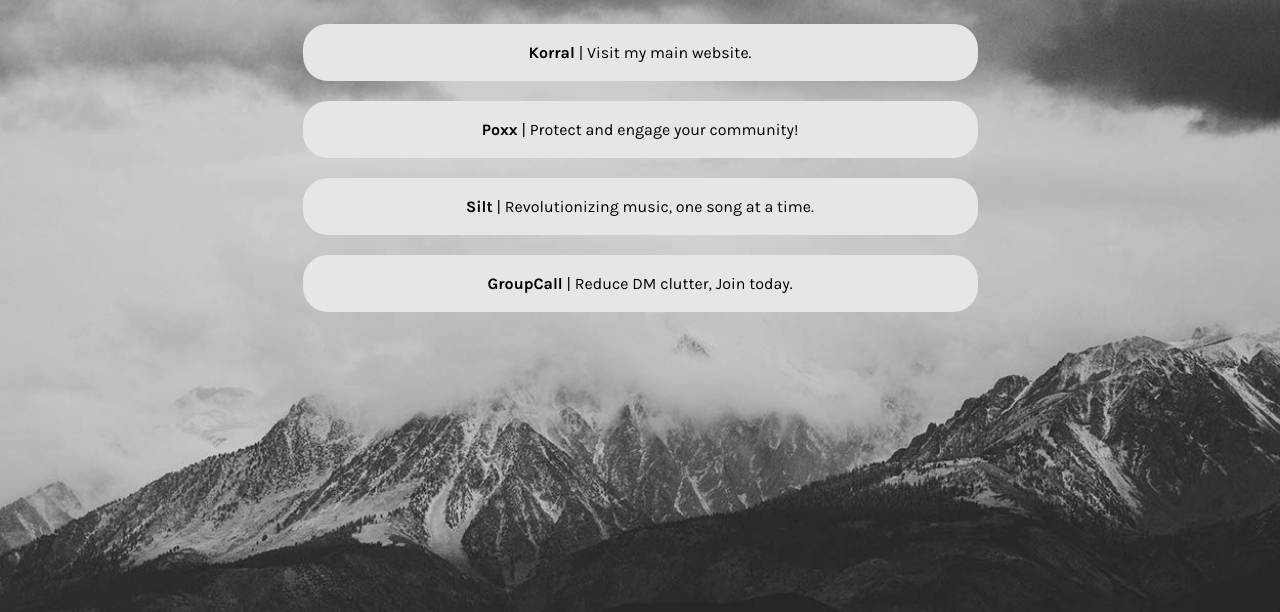
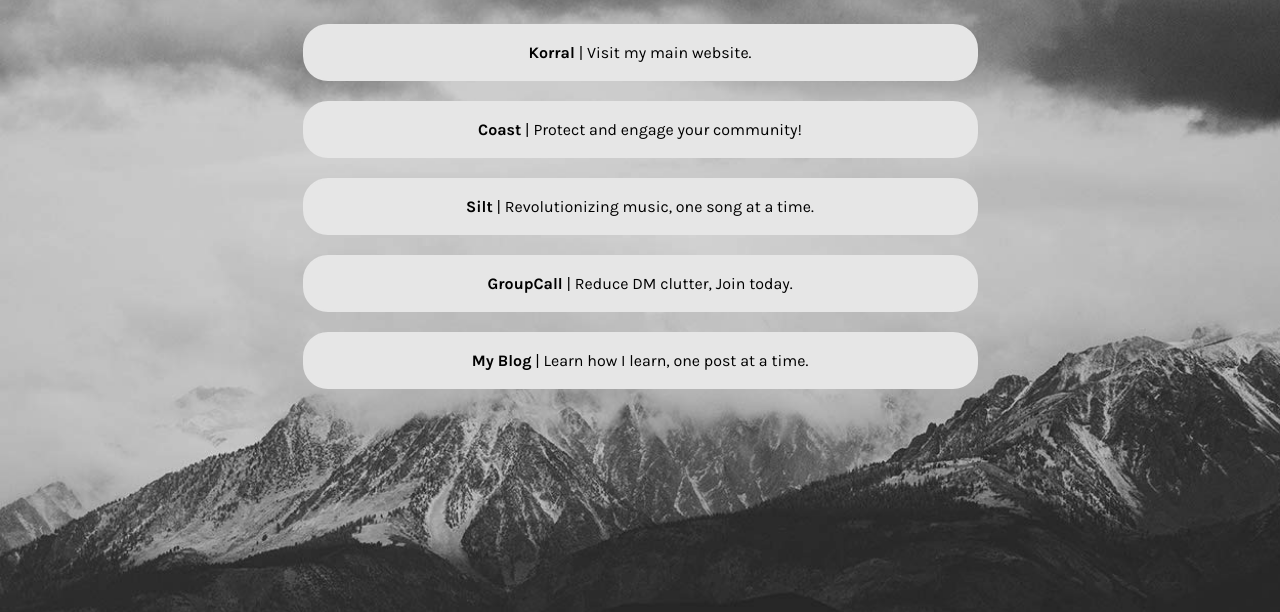
Before and after one commit to lbracken812/links, a plain HTML site: page index.html in a window 1280 px wide. Shown: the part 188-800 px from the top of the page. Drawn offline with nearby package versions, Linux system fonts and the light colour scheme; a script that the page names is missing.

Commit message:
Update index.html

```diff
--- a/index.html
+++ b/index.html
@@ -16,9 +16,10 @@
     <a href="https://www.instagram.com/thesimpsons" id="userName">@Korral#1113</a>
     <div id="links">
         <a class="link" href="https://korral.me/" target="_blank" style="border-radius: 25px;"> <b>Korral</b> | Visit my main website.</a>
-        <a class="link" href="https://poxx.me/" target="_blank" style="border-radius: 25px;"> <b>Poxx</b> | Protect and engage your community!</a>
+        <a class="link" href="https://coastbot.xyz/" target="_blank" style="border-radius: 25px;"> <b>Coast</b> | Protect and engage your community!</a>
         <a class="link" href="https://silt.one/" target="_blank" style="border-radius: 25px;"> <b>Silt</b> | Revolutionizing music, one song at a time.</a>
         <a class="link" href="https://discord.gg/8gG6mTmHP8" target="_blank" style="border-radius: 25px;"> <b>GroupCall</b> | Reduce DM clutter, Join today.</a>
+        <a class="link" href="https://korral.blog" target="_blank" style="border-radius: 25px;"> <b>My Blog</b> | Learn how I learn, one post at a time.</a>
     </div>
 
     <!-- Javascript -->
```
